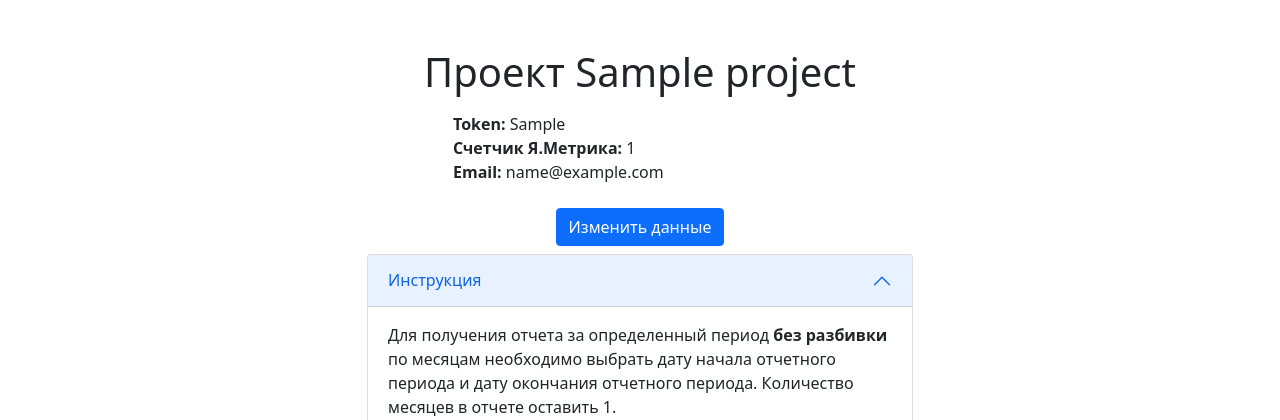
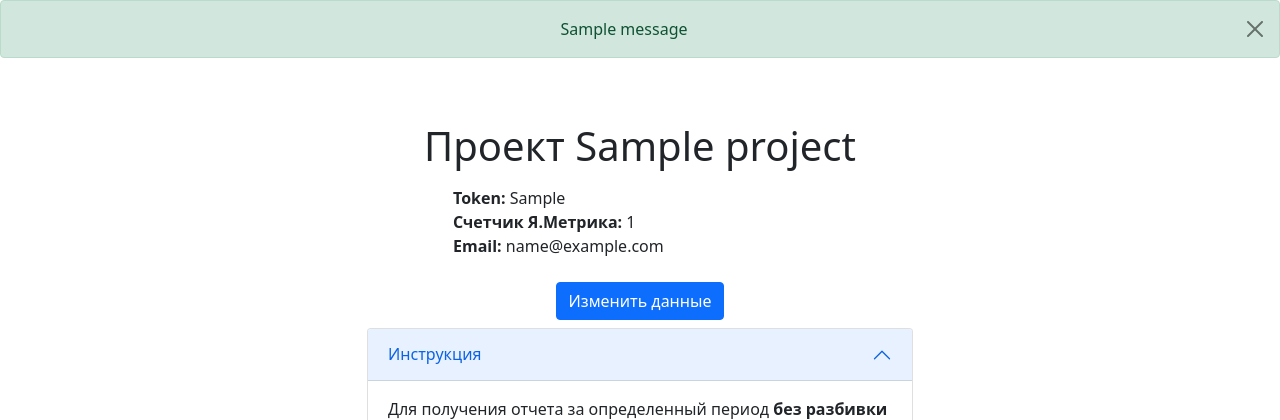
Before and after one commit to sobbaka/metrika_reporter, a Django app: page /1/ in a window 1280 px wide. Shown: the part 40-460 px from the top of the page. Run offline with Django 3.2, Linux system fonts and the light colour scheme; a user stored in the database is signed in; tables that the repository leaves empty hold one stand-in row (values such as "Sample post"); one stand-in notice (Sample message) is shown.

Commit message:
added error and success messages, fixed bug "date 2 is earlier date 2"

```diff
--- a/reporter/templates/reporter/project_detail.html
+++ b/reporter/templates/reporter/project_detail.html
@@ -1,6 +1,21 @@
 {% extends 'base.html' %}
 
 {% block content %}
+    {% if messages %}
+        {% for message in messages %}
+            {% if message.tags == 'error' %}
+                <div class="alert alert-danger alert-dismissible fade show text-center" role="alert">
+                    {{ message }}
+                    <button type="button" class="btn-close" data-bs-dismiss="alert" aria-label="Close"></button>
+                </div>
+            {% elif message.tags == 'success' %}
+                <div class="alert alert-success alert-dismissible fade show text-center" role="alert">
+                    {{ message }}
+                    <button type="button" class="btn-close" data-bs-dismiss="alert" aria-label="Close"></button>
+                </div>
+            {% endif %}
+        {% endfor %}
+    {% endif %}
 
     <div class="container">
         <div class="row justify-content-center">
--- a/reporter/views.py
+++ b/reporter/views.py
@@ -4,14 +4,15 @@ from django.db.models import Prefetch
 from django.http import HttpResponseRedirect
 from django.shortcuts import redirect, get_object_or_404
 from django.views.generic import DetailView, UpdateView, ListView
+from django.contrib import messages
+import os
+from datetime import date
+from datetime import datetime
 
 from yametrep.settings import BASE_DIR
 from .forms import ProjectForm, ProjectCreateForm
 from .models import Project, Link
-
 from .utils import get_data_and_dates_metrika, write_csv, export_to_gspread
-import os
-from datetime import date
 from accounts.models import CustomUser
 
 @login_required
@@ -88,7 +89,7 @@ class ProjectDetail(LoginRequiredMixin, DetailView):
 @login_required
 def create_report(request):
     if request.method == 'POST':
-        print(request.POST)
+
         project_name = request.POST['name']
         ids = request.POST['counter']
         months = request.POST['months']
@@ -97,6 +98,13 @@ def create_report(request):
         date1 = request.POST['start-date']
         date2 = request.POST['end-date']
         email = request.POST['email']
+
+        if datetime.strptime(date1, '%Y-%m-%d') > datetime.strptime(date2, '%Y-%m-%d'):
+            messages.error(request, 'Дата конца отчета должна быть позже, чем дата начала отчета')
+            return HttpResponseRedirect(f'/{request.POST["project_id"]}/')
+
+
+
 
         data, dates = get_data_and_dates_metrika(token, ids, date1, date2, months)
 
@@ -114,5 +122,5 @@ def create_report(request):
         else:
             # HttpResponseRedirect to error page
             print('error')
-
+    messages.success(request, 'Новый отчет успешно создан')
     return HttpResponseRedirect(f'/{request.POST["project_id"]}/')
```
